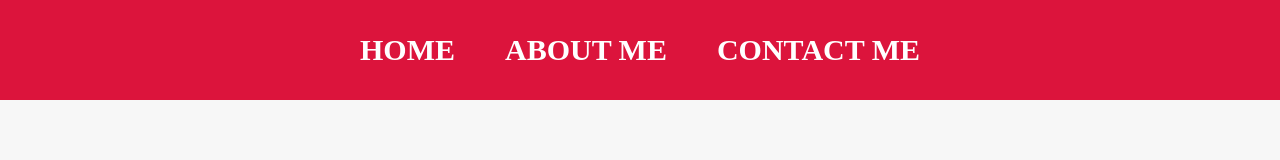
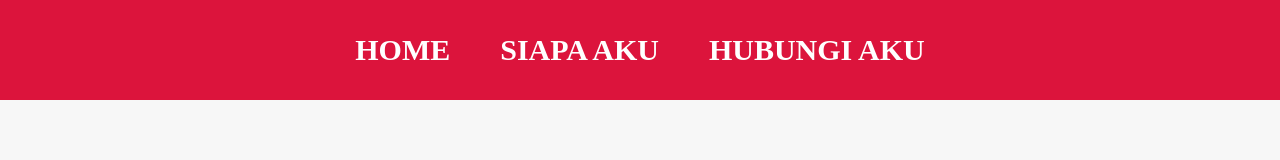
Before and after one commit to nabielelma/nabielelma.github.io, a plain HTML site: page index.html in a window 1280 px wide. Shown: the top 160 px of the page. Drawn offline with Linux system fonts and the light colour scheme.

Commit message:
Update index.html

```diff
--- a/index.html
+++ b/index.html
@@ -12,10 +12,10 @@
           <a href="index.html" class="a-navbar">HOME</a>
         </li>
         <li class="li-navbar">
-          <a href="about.html" class="a-navbar">ABOUT ME</a>
+          <a href="about.html" class="a-navbar">SIAPA AKU</a>
         </li>
         <li class="li-navbar">
-          <a href="contact.html" class="a-navbar">CONTACT ME</a>
+          <a href="contact.html" class="a-navbar">HUBUNGI AKU</a>
         </li>
       </ul>
     </div>
```
